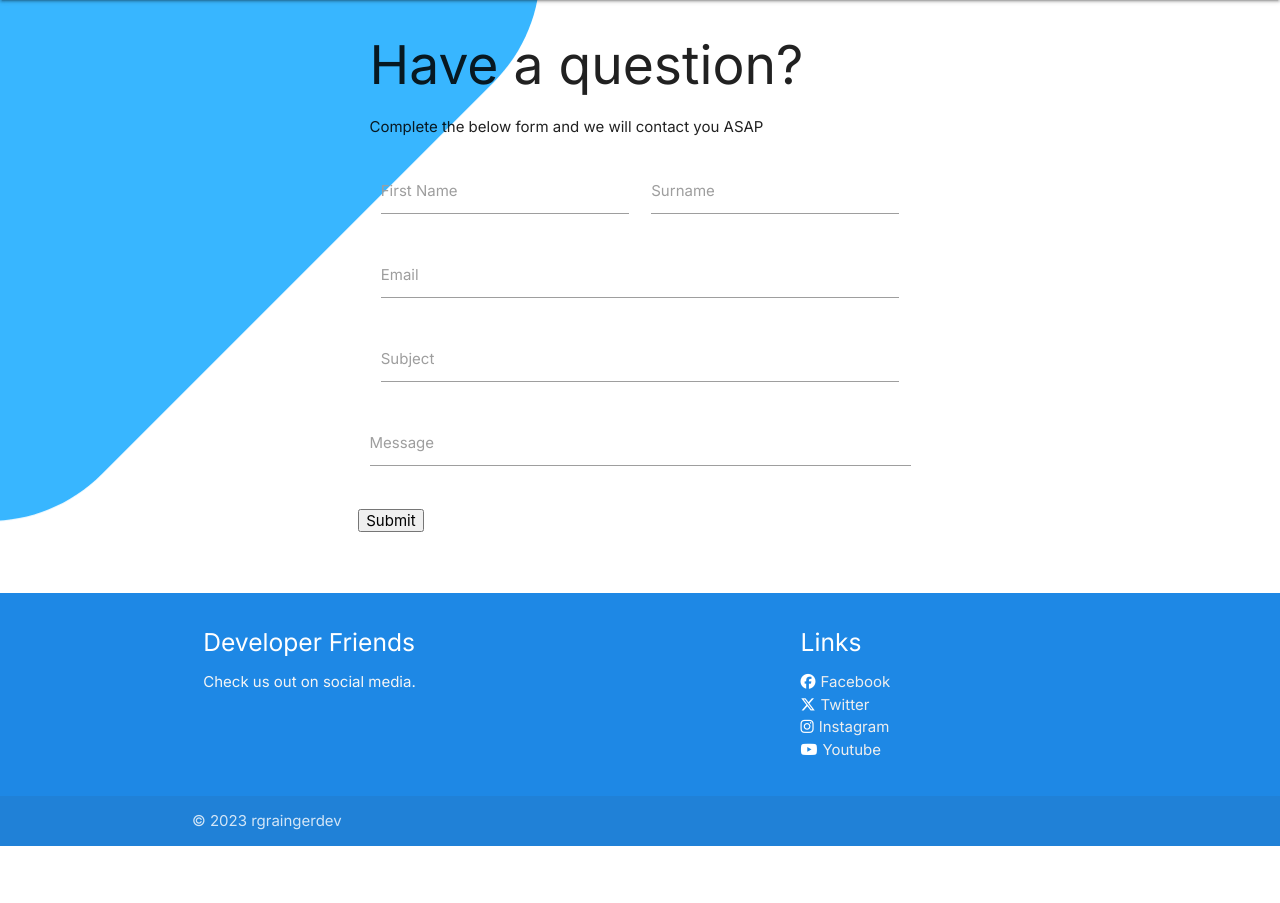
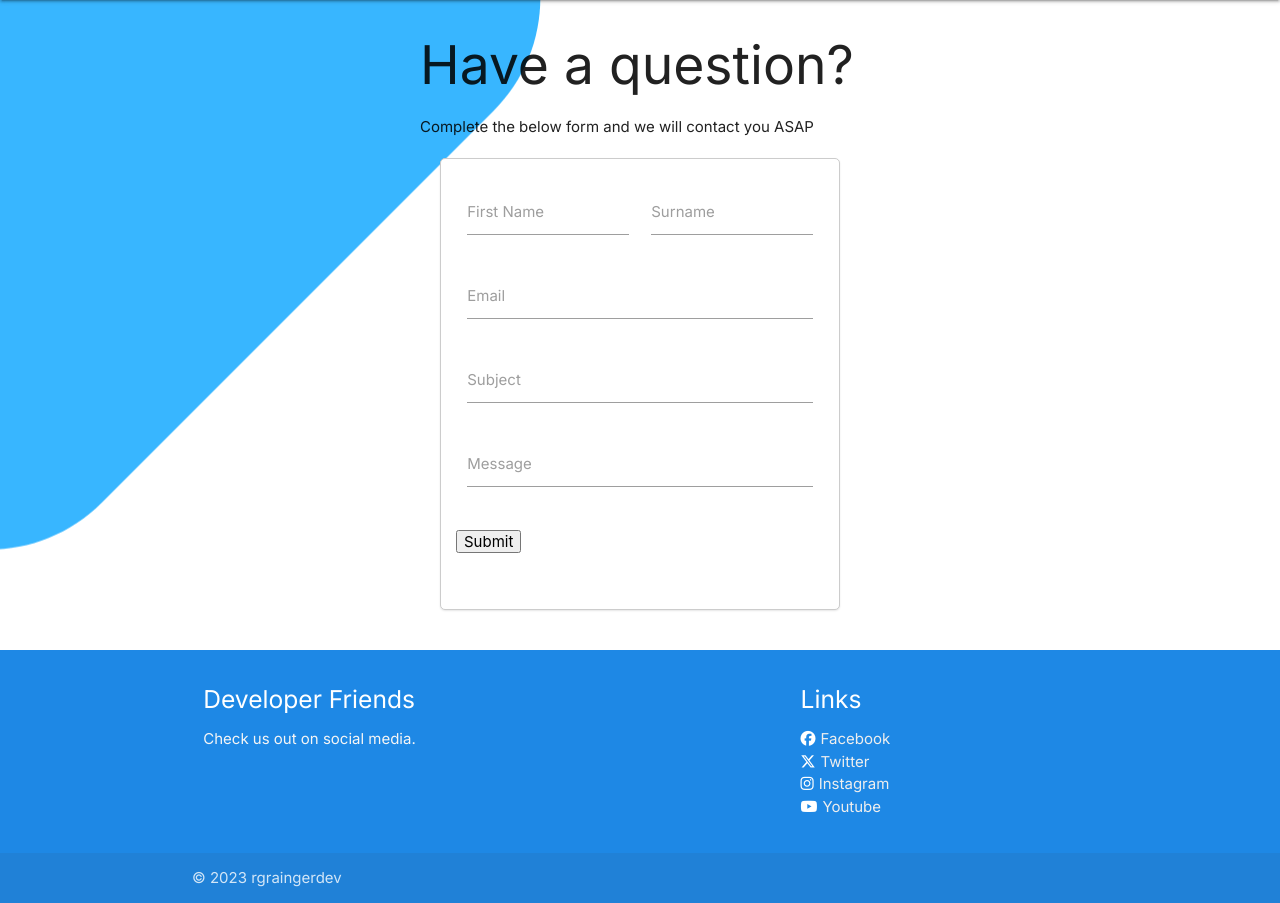
Before and after one commit to Code-Institute-Submissions/rgraingerdev-MS33, a Flask app: page /contact in a window 1280 px wide. Shown: the part 64-967 px from the top of the page. Before the commit the page ends 910 px from the top, so only its background shows below. Run offline with Flask 3, Linux system fonts and the light colour scheme; some libraries are stand-ins or nearby versions.

Commit message:
Added background to form for ease of display

```diff
--- a/project/templates/contact.html
+++ b/project/templates/contact.html
@@ -3,7 +3,7 @@
       <div class="row">
       <h2>Have a question?</h2>
       <p>Complete the below form and we will contact you ASAP</p>
-    <form method="POST" action="/contact" class="col s12">
+    <form method="POST" action="/contact" class=" comment-card s12">
       <div class="row">
         <div class="input-field col s6">
           <input id="fname" type="text" name="fname" class="validate">
```
